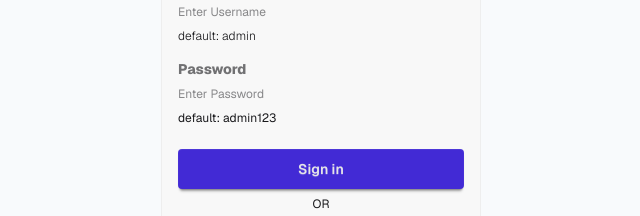
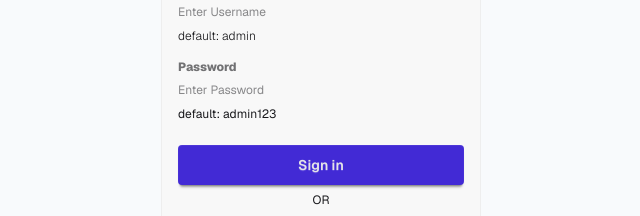
Before and after one commit to Anupam-Roy16/Assignment_5_PH, a plain HTML site: page index.html in a window 1280 px wide. Shown: the part 242-458 px from the top of the page, 319-959 px from the left. Drawn offline with nearby package versions, Linux system fonts and the light colour scheme.

Commit message:
change form agin

```diff
--- a/index.html
+++ b/index.html
@@ -48,7 +48,7 @@
         <p class="label font-extrabold">Username</p>
         <input id="username_input" class="border-0" type="email" class="input" placeholder="Enter Username" />
         <p class="font-light">default: admin</p>
-        <label class="label font-extrabold text-sm mt-2">Password</label>
+        <label class="label font-extrabold text-xs mt-2">Password</label>
         <input id="password_input" class="border-0" type="password" class="input" placeholder="Enter Password" />
         <p>default: admin123</p>
         <button id="sign_in_btn" class="bg-primary border-0 btn btn-neutral mt-4">Sign in</button>
```
